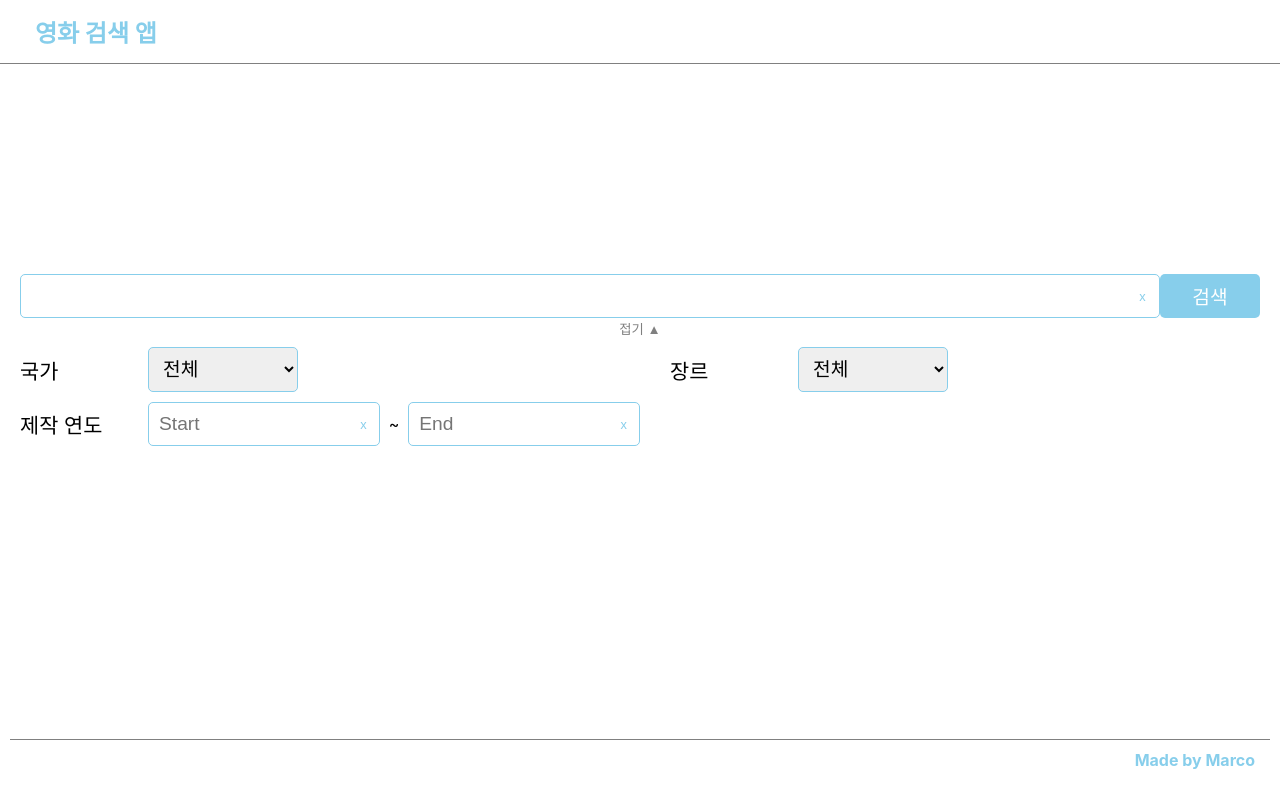
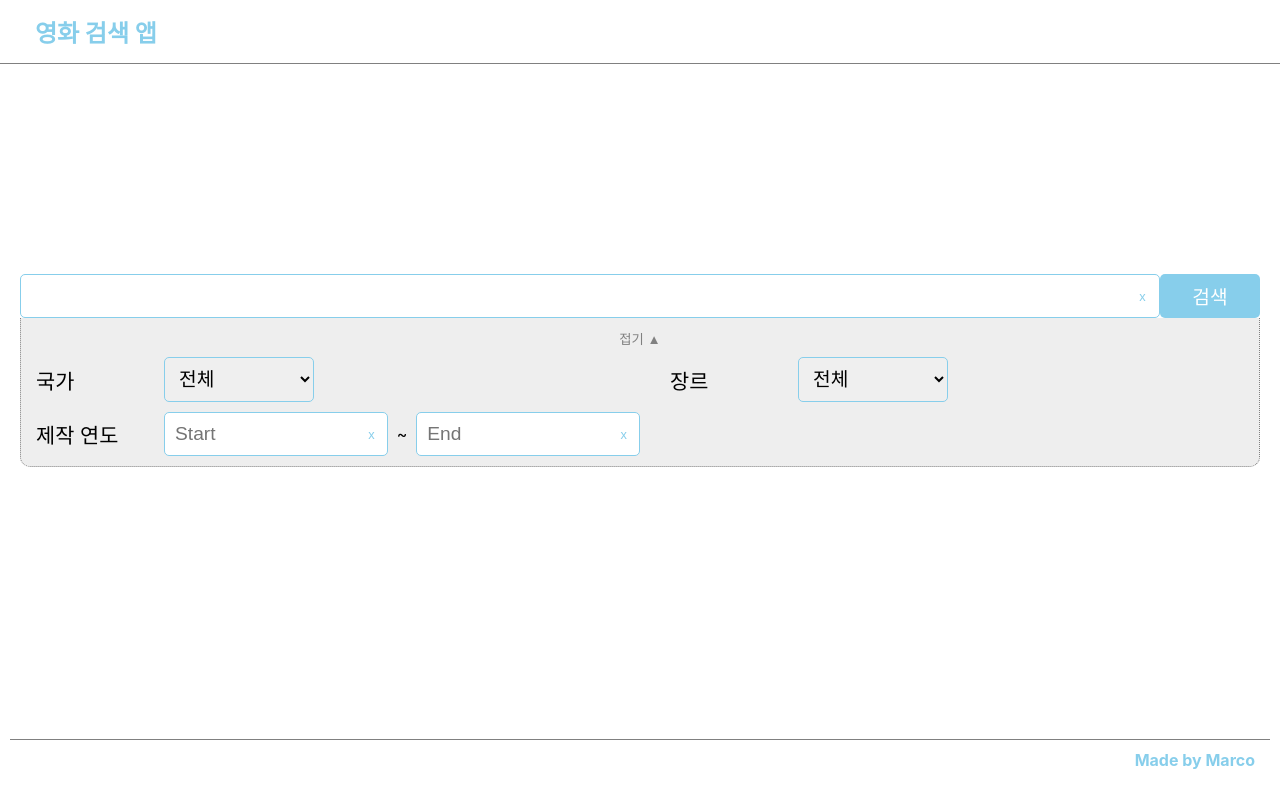
Before and after one commit to beta1360/search-movie-next, a Next.js app: page / in a window 1280 px wide. Built offline with nearby package versions, Linux system fonts and the light colour scheme.

Commit message:
feat: Modify extension style

```diff
--- a/components/shared/SearchExtension.tsx
+++ b/components/shared/SearchExtension.tsx
@@ -5,6 +5,14 @@ import Input from '@/components/atoms/Input'
 import Select from '@/components/atoms/Select'
 import Date from '@/components/atoms/Date'
 import { DatePropType, FormPropsType, InputPropType, SelectPropType } from '@/types/form'
+
+const searchExtensionWrapperStyle = css`
+  padding: 10px 15px;
+  border: 1px dotted grey;
+  border-radius: 0 0 10px 10px;
+  border-top: none;
+  background-color: #eee;
+`
 
 const expandButtonStyle = css`
   background-color: transparent;
@@ -36,7 +44,7 @@ const SearchExtension: React.FC<SearchExtensionProps> = ({
   }, [isExpanded])
 
   return (
-    <section>
+    <section css={searchExtensionWrapperStyle}>
       <button
         type="button"
         css={expandButtonStyle}
```
